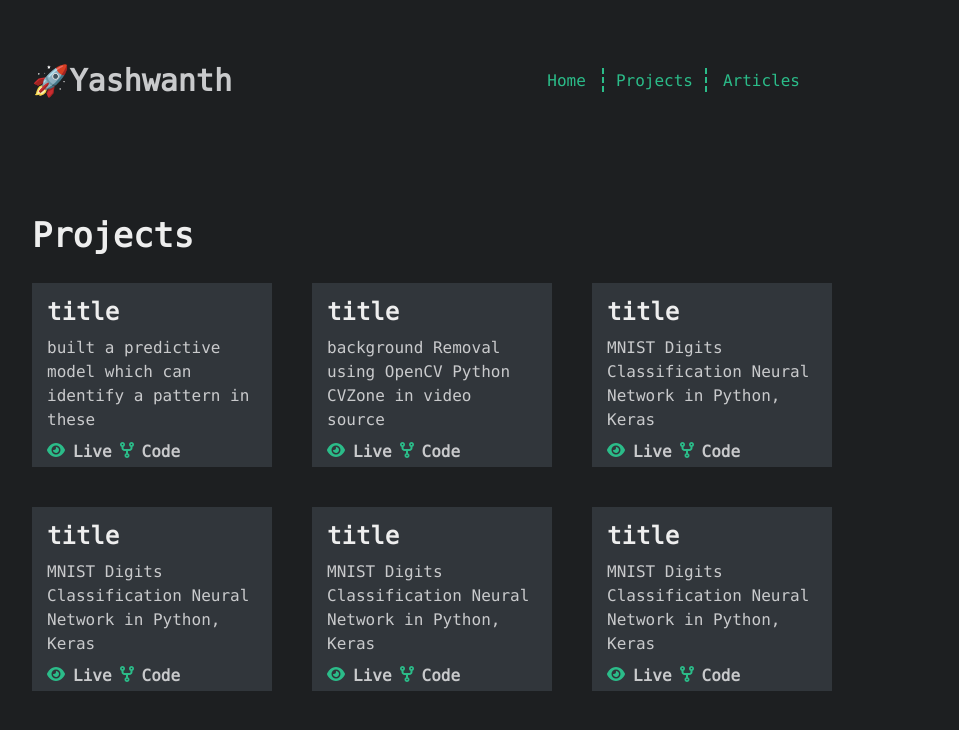
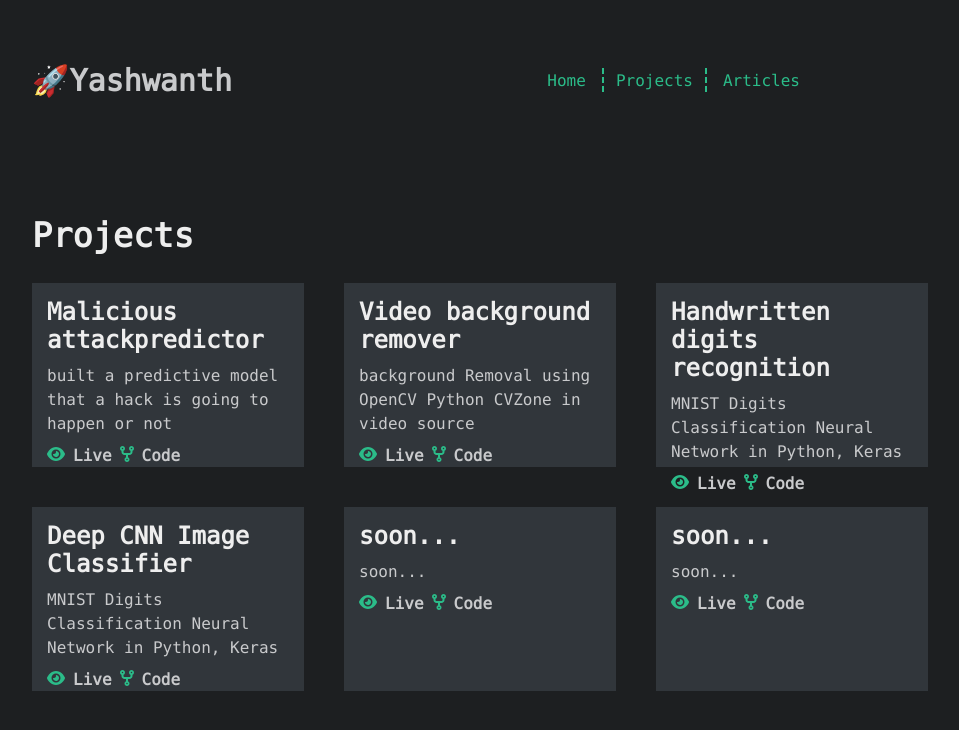
Before and after one commit to jyashwanthraj/portfolio, a plain HTML site: page projects.html in a window 1280 px wide. Shown: the whole page, without its empty margins (224-1183 px from the left). Drawn offline with Linux system fonts and the light colour scheme.

Commit message:
projects.html

```diff
--- a/projects.html
+++ b/projects.html
@@ -78,7 +78,7 @@
       }
       #project{
         height:23vmin;
-        width:30vmin;
+        width:34vmin;
         padding: 10px;
         background-color: #31363b;
         transition: 1s all ease-in-out;
@@ -115,19 +115,19 @@
             </p>
             <div id="container">
                 <div id="project">
-                    <p class="title" style="font-size: 1.5rem; color: #eee; font-weight: 600">title</p>
-                    <p style="line-height: 1.5rem" class="text-dimGrey leading-8 description">built a predictive model which can identify a pattern in these</p>
+                    <p class="title" style="font-size: 1.5rem; color: #eee; font-weight: 600">Malicious attackpredictor</p>
+                    <p style="line-height: 1.5rem" class="text-dimGrey leading-8 description">built a predictive model that a hack is going to happen or not</p>
                     <p class="icons" style=" font-weight: 600 ;cursor: pointer;">
-                        <a href="">
+                        <a href="./maintenance.html">
                             <svg xmlns="http://www.w3.org/2000/svg" height="1em" viewBox="0 0 576 512"><!--! Font Awesome Free 6.4.0 by @fontawesome - https://fontawesome.com License - https://fontawesome.com/license (Commercial License) Copyright 2023 Fonticons, Inc. --><style>svg{fill:#2bbc89}</style><path d="M288 32c-80.8 0-145.5 36.8-192.6 80.6C48.6 156 17.3 208 2.5 243.7c-3.3 7.9-3.3 16.7 0 24.6C17.3 304 48.6 356 95.4 399.4C142.5 443.2 207.2 480 288 480s145.5-36.8 192.6-80.6c46.8-43.5 78.1-95.4 93-131.1c3.3-7.9 3.3-16.7 0-24.6c-14.9-35.7-46.2-87.7-93-131.1C433.5 68.8 368.8 32 288 32zM144 256a144 144 0 1 1 288 0 144 144 0 1 1 -288 0zm144-64c0 35.3-28.7 64-64 64c-7.1 0-13.9-1.2-20.3-3.3c-5.5-1.8-11.9 1.6-11.7 7.4c.3 6.9 1.3 13.8 3.2 20.7c13.7 51.2 66.4 81.6 117.6 67.9s81.6-66.4 67.9-117.6c-11.1-41.5-47.8-69.4-88.6-71.1c-5.8-.2-9.2 6.1-7.4 11.7c2.1 6.4 3.3 13.2 3.3 20.3z"/></svg>
                         </a>Live
-                    <a href="">
+                    <a href="https://github.com/jyashwanthraj/Malicious-Server-Hack.git">
                         <svg xmlns="http://www.w3.org/2000/svg" height="1em" viewBox="0 0 448 512"><!--! Font Awesome Free 6.4.0 by @fontawesome - https://fontawesome.com License - https://fontawesome.com/license (Commercial License) Copyright 2023 Fonticons, Inc. --><style>svg{fill:#2bbc89}</style><path d="M80 104a24 24 0 1 0 0-48 24 24 0 1 0 0 48zm80-24c0 32.8-19.7 61-48 73.3V192c0 17.7 14.3 32 32 32H304c17.7 0 32-14.3 32-32V153.3C307.7 141 288 112.8 288 80c0-44.2 35.8-80 80-80s80 35.8 80 80c0 32.8-19.7 61-48 73.3V192c0 53-43 96-96 96H256v70.7c28.3 12.3 48 40.5 48 73.3c0 44.2-35.8 80-80 80s-80-35.8-80-80c0-32.8 19.7-61 48-73.3V288H144c-53 0-96-43-96-96V153.3C19.7 141 0 112.8 0 80C0 35.8 35.8 0 80 0s80 35.8 80 80zm208 24a24 24 0 1 0 0-48 24 24 0 1 0 0 48zM248 432a24 24 0 1 0 -48 0 24 24 0 1 0 48 0z"/></svg>
                     </a>Code
                 </p>
                 </div>
                 <div id="project">
-                    <p class="title" style="font-size: 1.5rem; color: #eee; font-weight: 600">title</p>
+                    <p class="title" style="font-size: 1.5rem; color: #eee; font-weight: 600">Video background remover</p>
                     <p style="line-height: 1.5rem" class="text-dimGrey leading-8 description">background Removal using OpenCV Python CVZone in video source
                     </p>
                     <p class="icons" style=" font-weight: 600 ;cursor: pointer;">
@@ -140,7 +140,7 @@
                 </p>
                 </div>
                 <div id="project">
-                    <p class="title" style="font-size: 1.5rem; color: #eee; font-weight: 600">title</p>
+                    <p class="title" style="font-size: 1.5rem; color: #eee; font-weight: 600">Handwritten digits  recognition</p>
                     <p style="line-height: 1.5rem" class="text-dimGrey leading-8 description">MNIST Digits Classification Neural Network in Python, Keras
                     </p>
                     <p class="icons" style=" font-weight: 600 ;cursor: pointer;">
@@ -153,7 +153,7 @@
                 </p>
                 </div>
                 <div id="project">
-                    <p class="title" style="font-size: 1.5rem; color: #eee; font-weight: 600">title</p>
+                    <p class="title" style="font-size: 1.5rem; color: #eee; font-weight: 600">Deep CNN Image Classifier</p>
                     <p style="line-height: 1.5rem" class="text-dimGrey leading-8 description">MNIST Digits Classification Neural Network in Python, Keras
                     </p>
                     <p class="icons" style=" font-weight: 600 ;cursor: pointer;">
@@ -166,9 +166,8 @@
                 </p>
                 </div>
                 <div id="project">
-                    <p class="title" style="font-size: 1.5rem; color: #eee; font-weight: 600">title</p>
-                    <p style="line-height: 1.5rem" class="text-dimGrey leading-8 description">MNIST Digits Classification Neural Network in Python, Keras
-                    </p>
+                    <p class="title" style="font-size: 1.5rem; color: #eee; font-weight: 600">soon...</p>
+                    <p style="line-height: 1.5rem" class="text-dimGrey leading-8 description">soon...
                     <p class="icons" style=" font-weight: 600 ;cursor: pointer;">
                         <a href="">
                             <svg xmlns="http://www.w3.org/2000/svg" height="1em" viewBox="0 0 576 512"><!--! Font Awesome Free 6.4.0 by @fontawesome - https://fontawesome.com License - https://fontawesome.com/license (Commercial License) Copyright 2023 Fonticons, Inc. --><style>svg{fill:#2bbc89}</style><path d="M288 32c-80.8 0-145.5 36.8-192.6 80.6C48.6 156 17.3 208 2.5 243.7c-3.3 7.9-3.3 16.7 0 24.6C17.3 304 48.6 356 95.4 399.4C142.5 443.2 207.2 480 288 480s145.5-36.8 192.6-80.6c46.8-43.5 78.1-95.4 93-131.1c3.3-7.9 3.3-16.7 0-24.6c-14.9-35.7-46.2-87.7-93-131.1C433.5 68.8 368.8 32 288 32zM144 256a144 144 0 1 1 288 0 144 144 0 1 1 -288 0zm144-64c0 35.3-28.7 64-64 64c-7.1 0-13.9-1.2-20.3-3.3c-5.5-1.8-11.9 1.6-11.7 7.4c.3 6.9 1.3 13.8 3.2 20.7c13.7 51.2 66.4 81.6 117.6 67.9s81.6-66.4 67.9-117.6c-11.1-41.5-47.8-69.4-88.6-71.1c-5.8-.2-9.2 6.1-7.4 11.7c2.1 6.4 3.3 13.2 3.3 20.3z"/></svg>
@@ -179,8 +178,8 @@
                 </p>
                 </div>
                 <div id="project">
-                    <p class="title" style="font-size: 1.5rem; color: #eee; font-weight: 600">title</p>
-                    <p style="line-height: 1.5rem" class="text-dimGrey leading-8 description">MNIST Digits Classification Neural Network in Python, Keras
+                    <p class="title" style="font-size: 1.5rem; color: #eee; font-weight: 600">soon...</p>
+                    <p style="line-height: 1.5rem" class="text-dimGrey leading-8 description">soon...
                     </p>
                     <p class="icons" style=" font-weight: 600 ;cursor: pointer;">
                         <a href="">
```
